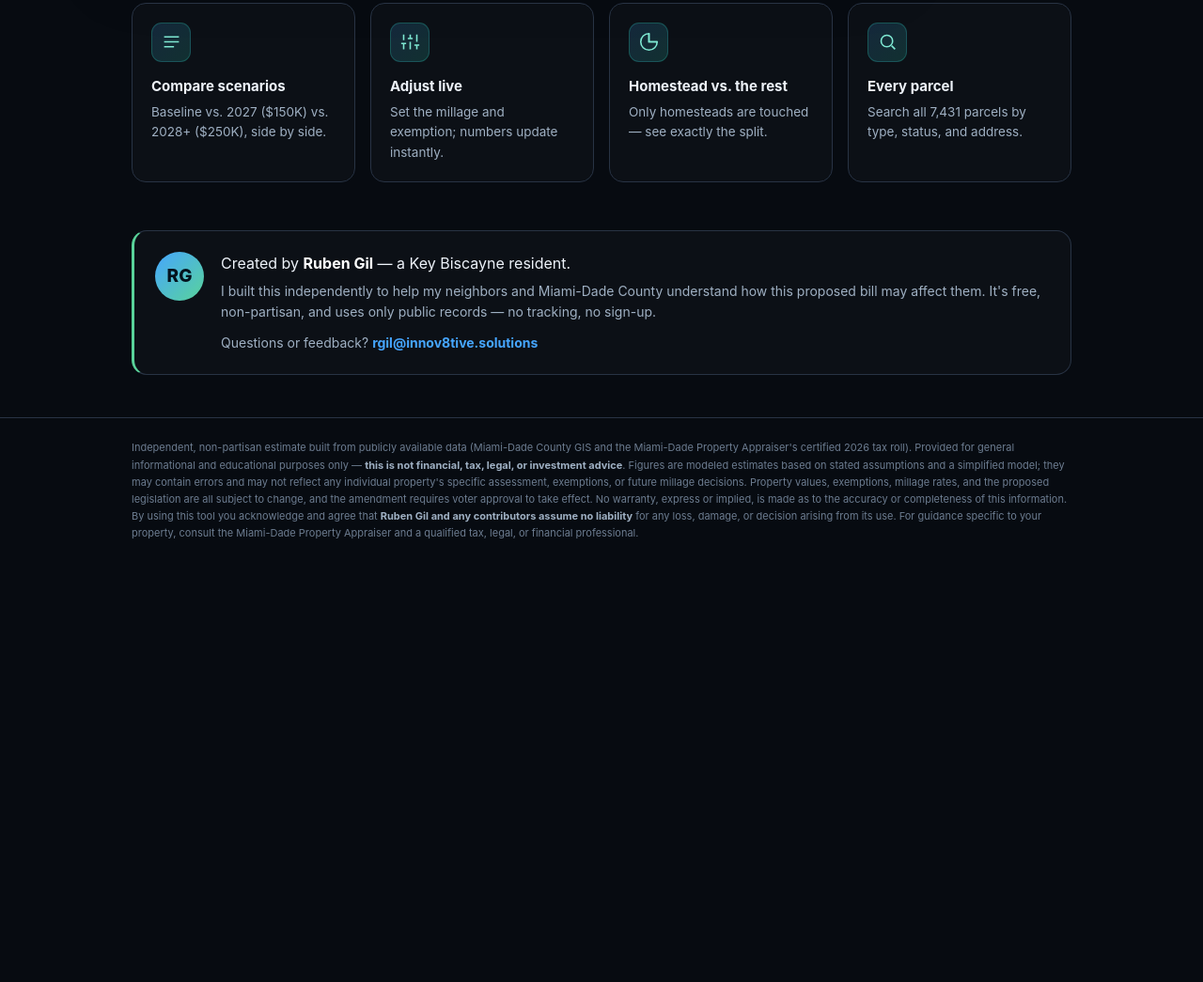
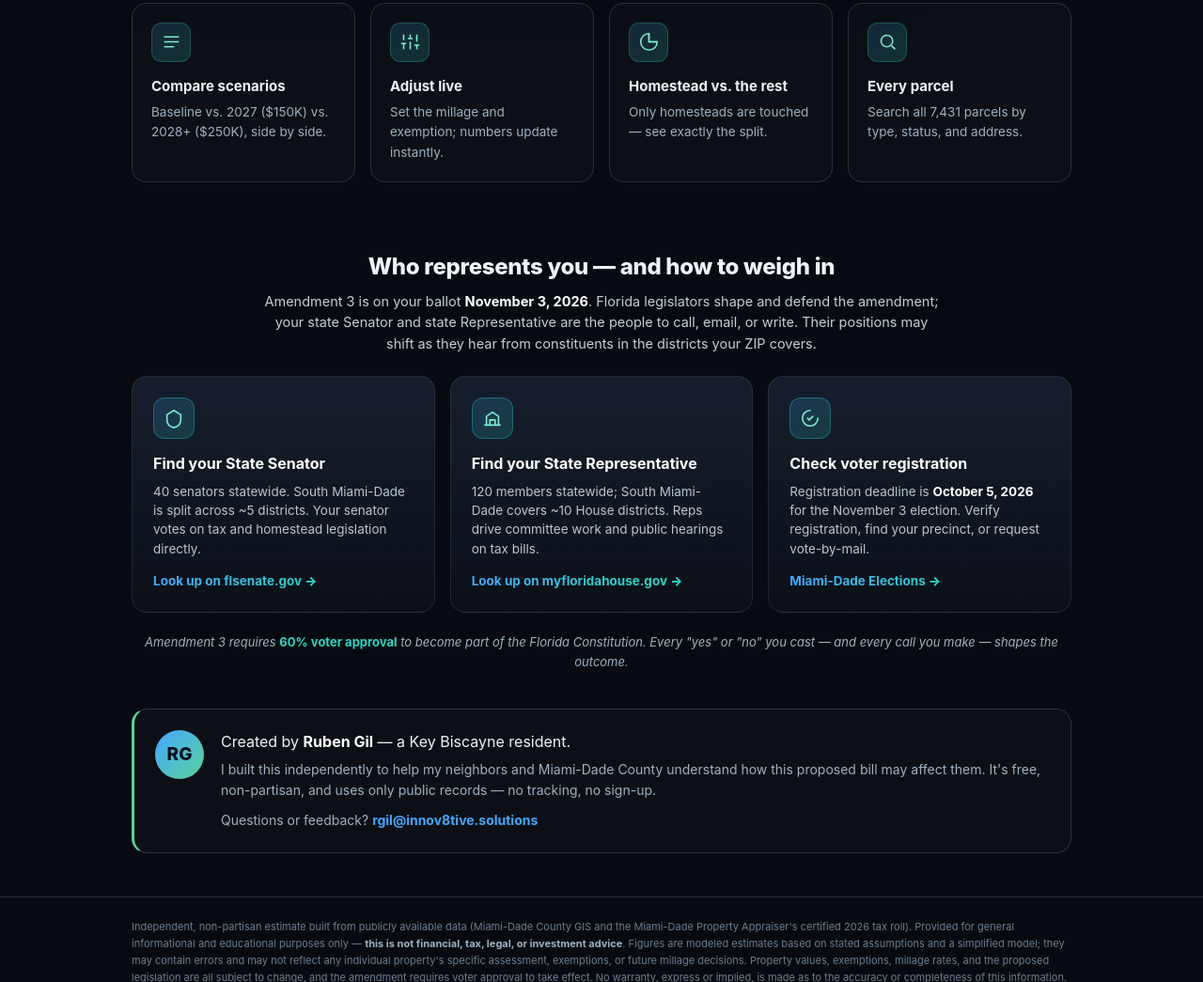
Before and after one commit to pskdude1224/kb33149-tax-relief-dashboard, a website: page dashboard/index.html in a window 1280 px wide. Shown: the part 1906-2951 px from the top of the page at 94% size. Before the commit the page ends 2528 px from the top, so only its background shows below. Drawn offline with Linux system fonts and the light colour scheme.

Commit message:
Splash: 'Who represents you' civic panel between features and author
Three glass cards matching the coastal theme:
- Find your State Senator (link to flsenate.gov)
- Find your State Representative (link to myfloridahouse.gov)
- Check voter registration + polling place (Miami-Dade Elections)

Copy explains the Nov 3 2026 ballot, the 60% approval threshold for
constitutional amendments, and that South Miami-Dade covers ~5 Senate
+ ~10 House districts. Deliberately links to official lookup tools
rather than hard-coding rep names that would go stale after elections.

Co-Authored-By: Claude Opus 4.7 (1M context) <noreply@anthropic.com>

```diff
--- a/dashboard/index.html
+++ b/dashboard/index.html
@@ -164,6 +164,36 @@
     .legend-item { flex: 1 1 30%; text-align: center; }
   }
 
+  /* civic panel — 'Who represents you' */
+  .civic { padding: 20px 0 40px; text-align: center; }
+  .civic h2 { font-size: 24px; color: #eef3fa; margin: 0 0 6px; letter-spacing: -.3px; font-weight: 800; }
+  .civic-sub { font-size: 14.5px; color: #c3cedb; margin: 0 auto 24px; max-width: 720px; line-height: 1.55; }
+  .civic-sub b { color: #fff; }
+  .civic-grid { display: grid; grid-template-columns: repeat(3, 1fr); gap: 16px; text-align: left; }
+  .civic-card { display: block; padding: 22px; border-radius: 16px; text-decoration: none;
+    background: linear-gradient(180deg, rgba(30,41,58,.65), rgba(15,21,31,.55));
+    border: 1px solid rgba(255,255,255,.09);
+    backdrop-filter: blur(12px); -webkit-backdrop-filter: blur(12px);
+    transition: transform .15s, border-color .15s, background .15s, box-shadow .15s; }
+  .civic-card:hover { transform: translateY(-3px); border-color: rgba(45,212,191,.55);
+    background: linear-gradient(180deg, rgba(30,50,68,.75), rgba(20,32,44,.65));
+    box-shadow: 0 18px 44px rgba(0,0,0,.4); }
+  .civic-icon { width: 44px; height: 44px; border-radius: 12px; display: grid; place-items: center; margin-bottom: 14px;
+    background: linear-gradient(135deg, rgba(70,166,255,.18), rgba(45,212,191,.18));
+    border: 1px solid rgba(45,212,191,.35); }
+  .civic-icon svg { width: 22px; height: 22px; stroke: #7fe9d3; fill: none; stroke-width: 1.8; stroke-linecap: round; stroke-linejoin: round; }
+  .civic-title { font-size: 16px; font-weight: 700; color: #fff; margin-bottom: 6px; }
+  .civic-body { font-size: 13.5px; color: #b8c5d4; line-height: 1.5; margin-bottom: 14px; }
+  .civic-body b { color: #fff; }
+  .civic-btn { font-size: 13.5px; font-weight: 700;
+    background: linear-gradient(100deg, #46a6ff, #2dd4bf 65%);
+    -webkit-background-clip: text; background-clip: text; -webkit-text-fill-color: transparent; }
+  .civic-btn .arr { color: #2dd4bf; -webkit-text-fill-color: #2dd4bf; }
+  .civic-card:hover .civic-btn .arr { transform: translateX(3px); display: inline-block; transition: transform .15s; }
+  .civic-note { margin-top: 20px; font-size: 13px; color: var(--mut); font-style: italic; }
+  .civic-note b { color: var(--teal); font-style: normal; }
+  @media (max-width: 820px) { .civic-grid { grid-template-columns: 1fr; } }
+
   .features { padding: 18px 0 50px; }
   .features h2 { font-size: 13px; text-transform: uppercase; letter-spacing: .7px; color: var(--mut); margin: 0 0 18px; }
   .ftiles { display: grid; grid-template-columns: repeat(4, 1fr); gap: 16px; }
@@ -320,6 +350,39 @@
             <div class="ft">Every parcel</div>
             <div class="fd">Search all 7,431 parcels by type, status, and address.</div>
           </div>
+        </div>
+      </section>
+
+      <section class="civic reveal">
+        <h2>Who represents you — and how to weigh in</h2>
+        <div class="civic-sub">
+          Amendment 3 is on your ballot <b>November 3, 2026</b>. Florida legislators shape and defend the amendment;
+          your state Senator and state Representative are the people to call, email, or write. Their positions may
+          shift as they hear from constituents in the districts your ZIP covers.
+        </div>
+        <div class="civic-grid">
+          <a class="civic-card" href="https://www.flsenate.gov/Senators/Find" target="_blank" rel="noopener">
+            <div class="civic-icon"><svg viewBox="0 0 24 24"><path d="M12 3L4 8v6c0 5 3.5 8 8 9 4.5-1 8-4 8-9V8l-8-5z"/></svg></div>
+            <div class="civic-title">Find your State Senator</div>
+            <div class="civic-body">40 senators statewide. South Miami-Dade is split across ~5 districts. Your senator votes on tax and homestead legislation directly.</div>
+            <div class="civic-btn">Look up on flsenate.gov <span class="arr">→</span></div>
+          </a>
+          <a class="civic-card" href="https://www.myfloridahouse.gov/FindYourRepresentative" target="_blank" rel="noopener">
+            <div class="civic-icon"><svg viewBox="0 0 24 24"><path d="M3 20h18M5 20V10l7-5 7 5v10M9 20v-6h6v6"/></svg></div>
+            <div class="civic-title">Find your State Representative</div>
+            <div class="civic-body">120 members statewide; South Miami-Dade covers ~10 House districts. Reps drive committee work and public hearings on tax bills.</div>
+            <div class="civic-btn">Look up on myfloridahouse.gov <span class="arr">→</span></div>
+          </a>
+          <a class="civic-card" href="https://www.miamidade.gov/global/elections/home.page" target="_blank" rel="noopener">
+            <div class="civic-icon"><svg viewBox="0 0 24 24"><path d="M9 12l2 2 4-4M12 3a9 9 0 1 0 9 9"/></svg></div>
+            <div class="civic-title">Check voter registration</div>
+            <div class="civic-body">Registration deadline is <b>October 5, 2026</b> for the November 3 election. Verify registration, find your precinct, or request vote-by-mail.</div>
+            <div class="civic-btn">Miami-Dade Elections <span class="arr">→</span></div>
+          </a>
+        </div>
+        <div class="civic-note">
+          Amendment 3 requires <b>60% voter approval</b> to become part of the Florida Constitution.
+          Every "yes" or "no" you cast — and every call you make — shapes the outcome.
         </div>
       </section>
 
```
